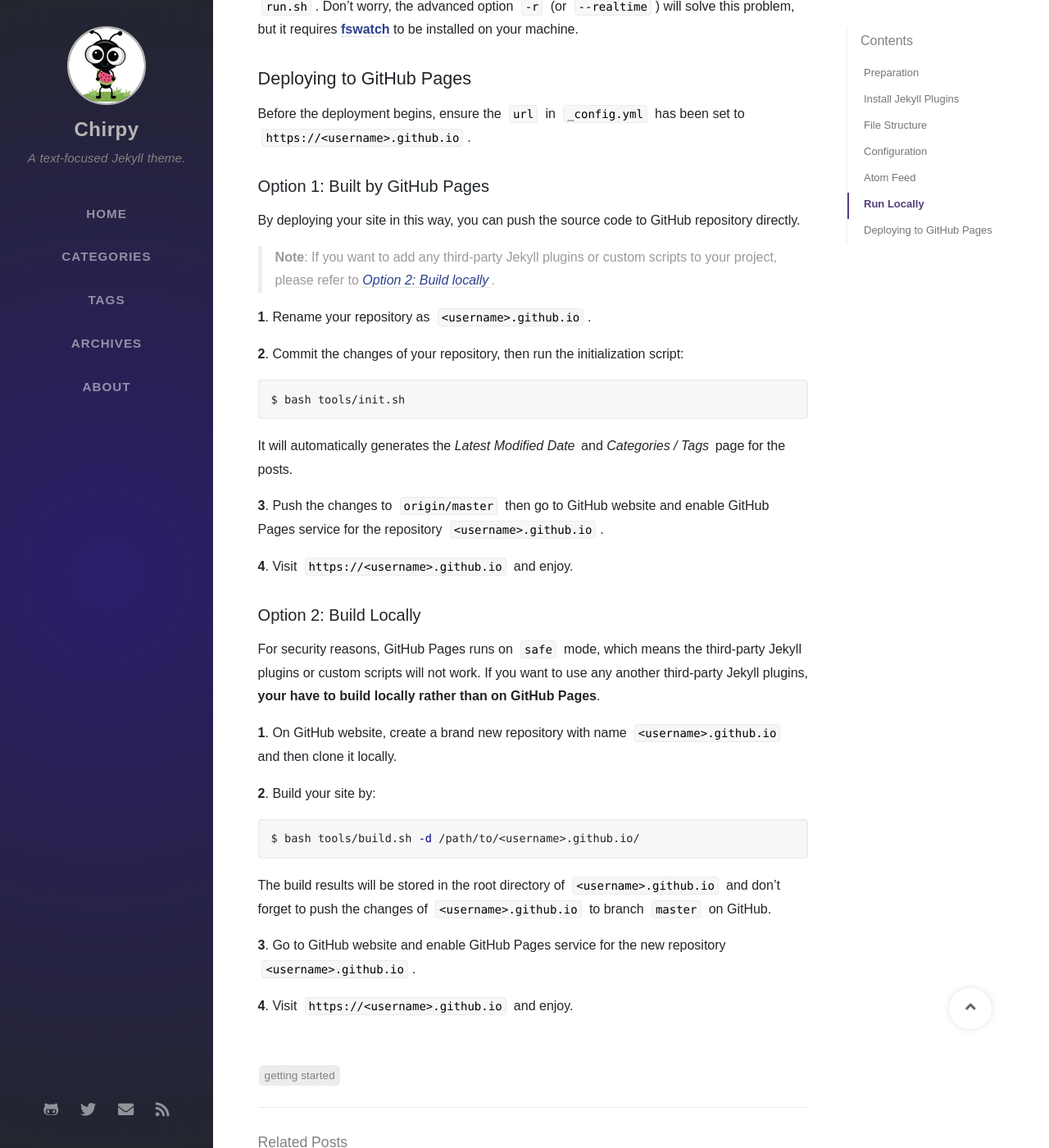
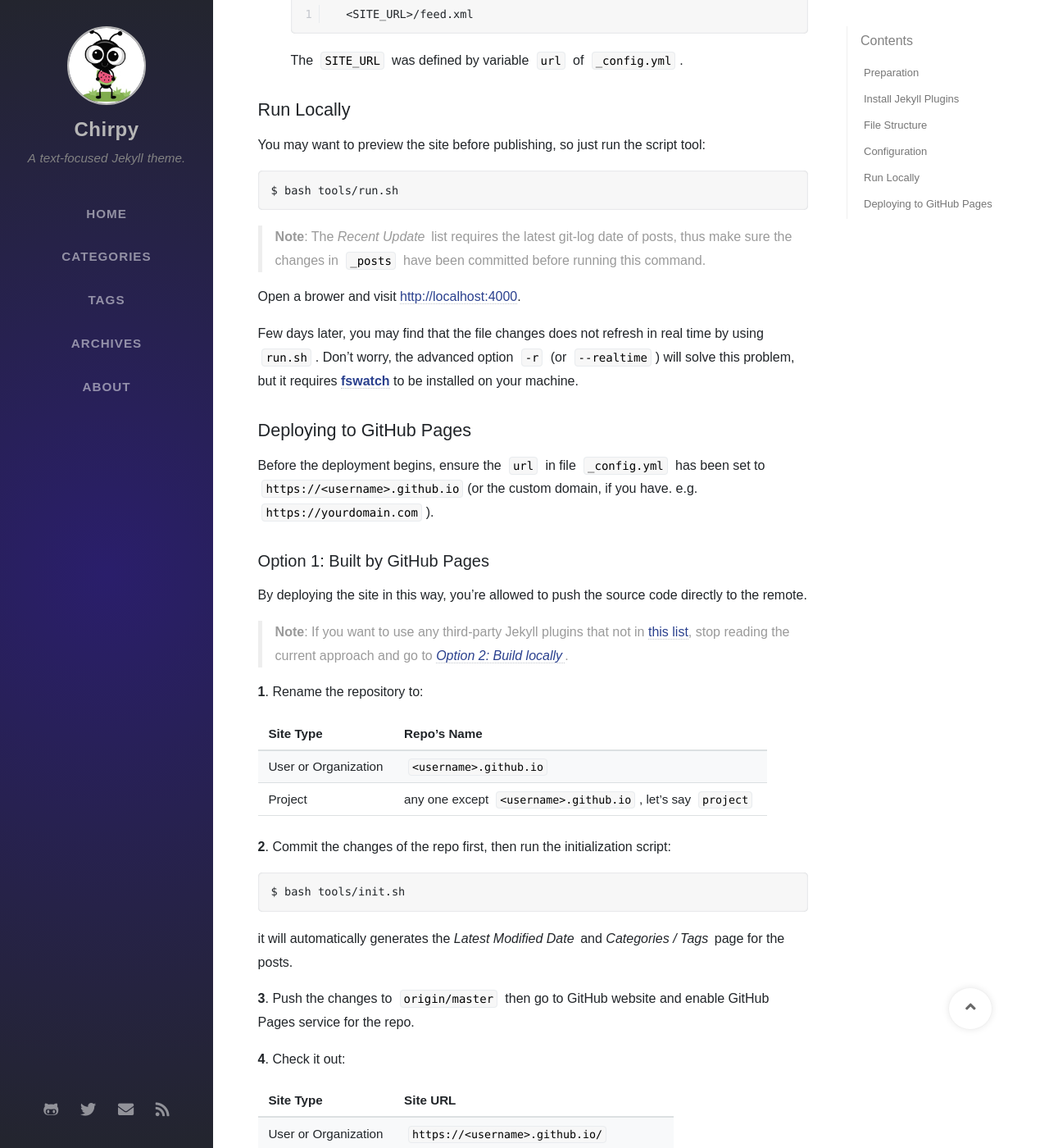
Before and after one commit to nicetrykiddo/writeups, a Jekyll site: the page built from _posts/2019-08-09-getting-started.md, in a window 1280 px wide and 1400 px high, scrolled down 1922 px. Shown: the whole window at 82% size. Built offline with Jekyll 4.4.1, drawn with Linux system fonts in a browser that asks for light colours; nearby versions of some CDN libraries; some web fonts are replaced; comment, search, counter and statistics services are not loaded; some of the changed text lies outside the part shown.

Commit message:
Updated Docs.

````diff
--- a/_posts/2019-08-09-getting-started.md
+++ b/_posts/2019-08-09-getting-started.md
@@ -9,12 +9,12 @@ tags: [getting started]
 
 Follow the [Jekyll Docs](https://jekyllrb.com/docs/installation/) to complete the installtion of basic environment (Ruby, RubyGem, Bundler and Jekyll). In addition, to use the funny script tools, we also need to install [Python](https://www.python.org/downloads/)(version 3.5 or abover) and [ruamel.yaml](https://pypi.org/project/ruamel.yaml/).
 
-Next, [fork](https://github.com/cotes2020/jekyll-theme-chirpy/fork) **Chirpy** and then clone your replicated repository locally.
+Next, [fork](https://github.com/cotes2020/jekyll-theme-chirpy/fork) **Chirpy** and then clone your forked repo locally.
 
 
 ## Install Jekyll Plugins
 
-Go to root directory of the repository and run the following:
+Go to the root of repo and run:
 
 ```terminal
 $ bundle install
@@ -54,20 +54,34 @@ jekyll-theme-chirpy/
 ```
 
 
+As mentioned above, some files or directories should be removed from your repo:
+
+- .travis.yml
+- .github
+- _scripts/travis
+
+
 ## Configuration
 
 Customize the variables in file `_config.yml` as needed.
 
+* Avatar
 
-## Atom Feed
+    The sample avatar is `/assets/img/sample/avatar.jpg`. It should be replaced by your own one. Notice that a huge image file will increase the load time of your site, so keep your avatar size as samll as possible(may be *<https://tinypng.com/>* will help).
 
-The Atom feed url of your site will be:
+* TimeZone
 
-```
-<SITE_URL>/feed.xml
-```
+    To ensure that the posts' release date matches the city you live in, please modify the field `timezone` correctly. A list of all available values can be found on [TimezoneConverter](http://www.timezoneconverter.com/cgi-bin/findzone/findzone) or [Wikipedia](https://en.wikipedia.org/wiki/List_of_tz_database_time_zones).
 
-The `SITE_URL` was defined by variable `url` in file `_config.yml`.
+* Atom Feed
+
+    The Atom feed url of your site will be:
+
+    ```
+    <SITE_URL>/feed.xml
+    ```
+
+    The `SITE_URL` was defined by variable `url` of `_config.yml`.
 
 
 ##  Run Locally
@@ -86,43 +100,70 @@ Few days later, you may find that the file changes does not refresh in real time
 
 ##  Deploying to GitHub Pages
 
-Before the deployment begins, ensure the `url` in `_config.yml` has been set to `https://<username>.github.io`.
+Before the deployment begins, ensure the `url` in file `_config.yml` has been set to `https://<username>.github.io`(or the custom domain, if you have. e.g. `https://yourdomain.com`).
+
 
 ### Option 1: Built by GitHub Pages
 
-By deploying your site in this way, you can push the source code to GitHub repository directly.
+By deploying the site in this way, you're allowed to push the source code directly to the remote.
 
-> **Note**: If you want to add any third-party Jekyll plugins or custom scripts to your project, please refer to [*Option 2: Build locally*](#option-2-build-locally).
+> **Note**: If you want to use any third-party Jekyll plugins that not in [this list](https://pages.github.com/versions/), stop reading the current approach and go to [*Option 2: Build locally*](#option-2-build-locally).
 
-**1**. Rename your repository as `<username>.github.io`.
+**1**. Rename the repository to:
 
-**2**. Commit the changes of your repository, then run the initialization script:
+|Site Type | Repo's Name|
+|:---|:---|
+|User or Organization | `<username>.github.io`|
+|Project| any one except `<username>.github.io`, let's say `project`|
+
+**2**. Commit the changes of the repo first, then run the initialization script:
 
 ```console
 $ bash tools/init.sh
 ```
 
-It will automatically generates the *Latest Modified Date* and *Categories / Tags* page for the posts.
+it will automatically generates the *Latest Modified Date* and *Categories / Tags* page for the posts.
 
-**3**. Push the changes to `origin/master` then go to GitHub website and enable GitHub Pages service for the repository `<username>.github.io`.
+**3**. Push the changes to `origin/master` then go to GitHub website and enable GitHub Pages service for the repo.
 
-**4**. Visit `https://<username>.github.io` and enjoy.
+**4**. Check it out:
+
+|Site Type | Site URL |
+|:---|:---|
+|User or Organization | `https://<username>.github.io/`|
+|Project| `https://<username>.github.io/project/`|
 
 
 ### Option 2: Build Locally
 
-For security reasons, GitHub Pages runs on `safe` mode, which means the third-party Jekyll plugins or custom scripts will not work. If you want to use any another third-party Jekyll plugins, **your have to build locally rather than on GitHub Pages**.
+For security reasons, GitHub Pages runs on `safe` mode, which means the third-party Jekyll plugins or custom scripts won't work. If you want to use any another plugins that not in the [whitelist](https://pages.github.com/versions/), **you have to generate the site locally rather than on GitHub Pages**.
 
-**1**. On GitHub website, create a brand new repository with name `<username>.github.io` and then clone it locally.
+**1**. Browse to GitHub website, create a brand new repo named:
 
-**2**. Build your site by:
+|Site Type | Repo's Name|
+|:---|:---|
+|User or Organization | `<username>.github.io`|
+|Project| any one except `<username>.github.io`, let's say `project`|
+
+and clone it.
+
+**2**. In the root of the source project, build your site by:
 
 ```console
-$ bash tools/build.sh -d /path/to/<username>.github.io/
+$ bash tools/build.sh -d /path/to/local/project/
 ```
 
-The build results will be stored in the root directory of `<username>.github.io` and don't forget to push the changes of `<username>.github.io` to branch `master` on GitHub.
+> If you prefer to the Project site, change `baseurl` of file `_config.yml` to your project name, starting with a slash. e.g. `/project`. Or, simply add argument `-b /project` behide the command above.
 
-**3**. Go to GitHub website and enable GitHub Pages service for the new repository `<username>.github.io`.
+The generated static files will be placed in the root of `/path/to/local/project`. Commit and push the changes to the `master` branch on GitHub.
 
-**4**. Visit `https://<username>.github.io` and enjoy.
+**3**. Go to GitHub website and enable Pages service for the new repository.
+
+**4**. Visit at:
+
+|Site Type | Site URL |
+|:---|:---|
+|User or Organization | `https://<username>.github.io/`|
+|Project| `https://<username>.github.io/project/`|
+
+and enjoy!
````
Also changed, not shown: other parts of _posts/2019-08-09-getting-started.md (+1 -1 lines), _posts/2019-08-08-text-and-typography.md (+1 -1 lines), _posts/2019-08-08-write-a-new-post.md (+0 -4 lines), _posts/2019-08-11-customize-the-favicon.md (+3 -3 lines), .github/FUNDING.yml, README.md, README_zh-CN.md (added), assets/img/sample/devices-mockup.png.
